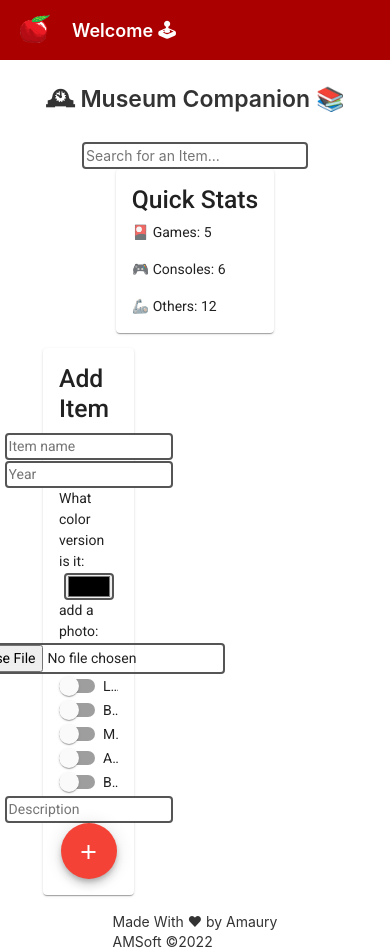
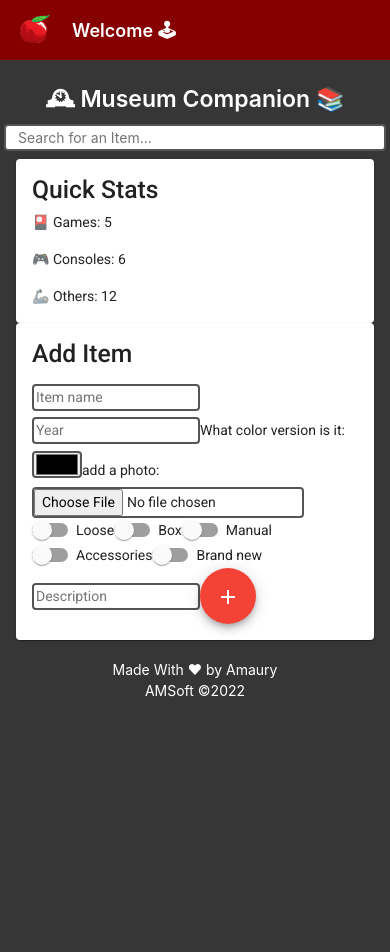
Before and after one commit to AmauryDanisCousandier/MuseumCompanion-ui, an Angular app: page / in a window 390 px wide. After the commit the page ends 926 px from the top, so only its background shows below. Built offline with nearby package versions, Linux system fonts and the light colour scheme.

Commit message:
bootstrap style

```diff
--- a/src/app/add-item/add-item.component.scss
+++ b/src/app/add-item/add-item.component.scss
@@ -1,12 +1,12 @@
-mat-card {
-  margin-top: 5%;
-  width: 30%;
-  display: flex;
-  flex-direction: column;
-  align-items: center;
-}
+// mat-card {
+//   margin-top: 5%;
+//   width: 30%;
+//   display: flex;
+//   flex-direction: column;
+//   align-items: center;
+// }
 
-mat-card p {
+p {
   padding-top: 3%;
 }
 
--- a/src/app/app.component.html
+++ b/src/app/app.component.html
@@ -7,13 +7,15 @@
   <span>Welcome 🕹</span>
   <div class="spacer"></div>
 </div>
-<div class="content" col-12>
-  <span class="title">🕰 Museum Companion 📚</span>
-  <input type="text" placeholder="Search for an Item...">
-  <app-quick-stats></app-quick-stats>
-  <app-add-item></app-add-item>
-  <footer>
-    <a>Made With ❤ by Amaury</a>
-    <a>AMSoft ©2022</a>
-  </footer>
+<div class="container-fluid" class="content">
+  <div class="row">
+    <span class="title">🕰 Museum Companion 📚</span>
+    <input type="text" placeholder="Search for an Item...">
+    <app-quick-stats class="component" class="col-sm-6"></app-quick-stats>
+    <app-add-item class="component" class="col-sm-6"></app-add-item>
+    <footer class="col-sm-12">
+      <p>Made With ❤ by Amaury</p>
+      <p>AMSoft ©2022</p>
+    </footer>
+  </div>
 </div>
--- a/src/app/app.component.scss
+++ b/src/app/app.component.scss
@@ -8,25 +8,24 @@
 :host {
   font-family: -apple-system, BlinkMacSystemFont, "Segoe UI", Roboto, Helvetica, Arial, sans-serif, "Apple Color Emoji", "Segoe UI Emoji", "Segoe UI Symbol";
   font-size: 14px;
-  color: #333;
+  color: rgb(255, 255, 255);
   box-sizing: border-box;
   -webkit-font-smoothing: antialiased;
   -moz-osx-font-smoothing: grayscale;
 }
-h1,
-h2,
-h3,
-h4,
-h5,
-h6 {
+
+h1 h2 h3 h4 h5 h6 {
   margin: 8px 0;
 }
+
 p {
   margin: 0;
 }
+
 .spacer {
   flex: 1;
 }
+
 .toolbar {
   position: absolute;
   top: 0;
@@ -35,16 +34,16 @@ p {
   height: 60px;
   display: flex;
   align-items: center;
-  background-color: #aa0000;
+  background-color: #860000;
   color: white;
   font-size: large;
   font-weight: 600;
 }
 
 .title{
-  margin-bottom: 5%;
   font-size: 23px;
   font-weight: 600;
+  text-align: center;
 }
 
 .toolbar img {
@@ -64,18 +63,7 @@ p {
   border: 2px solid #555;
   border-radius: 4px;
   margin-top: 2%;
-}
-
-.content mat-card {
-  margin-top: 5%;
-  width: 30%;
-  display: flex;
-  flex-direction: column;
-  align-items: center;
-}
-
-mat-card p {
-  padding-top: 3%;
+  margin-bottom: 2%;
 }
 
 input[type=text]:focus {
@@ -84,33 +72,10 @@ input[type=text]:focus {
   }
 
 footer {
+  text-align: center;
   margin-top: 5%;
-  align-items: center;
-  line-height: 20px;
-}
-footer a {
-  display: flex;
-  align-items: center;
 }
 
 mat-slide-toggle{
   margin-bottom: 2%;
 }
-/* Responsive Styles */
-@media screen and (max-width: 767px) {
-  .card-container > *:not(.circle-link) ,
-  .terminal {
-    width: 100%;
-  }
-  .card:not(.highlight-card) {
-    height: 16px;
-    margin: 8px 0;
-  }
-  .card.highlight-card span {
-    margin-left: 72px;
-  }
-  svg#rocket-smoke {
-    right: 120px;
-    transform: rotate(-5deg);
-  }
-}
--- a/src/styles.scss
+++ b/src/styles.scss
@@ -37,4 +37,4 @@ $videogameMuseumcompanion-theme: mat.define-light-theme((
 /* You can add global styles to this file, and also import other style files */
 
 html, body { height: 100%; }
-body { margin: 0; font-family: Roboto, "Helvetica Neue", sans-serif; }
+body { margin: 0; font-family: Roboto, "Helvetica Neue", sans-serif; background-color: rgb(54, 54, 54);}
```
